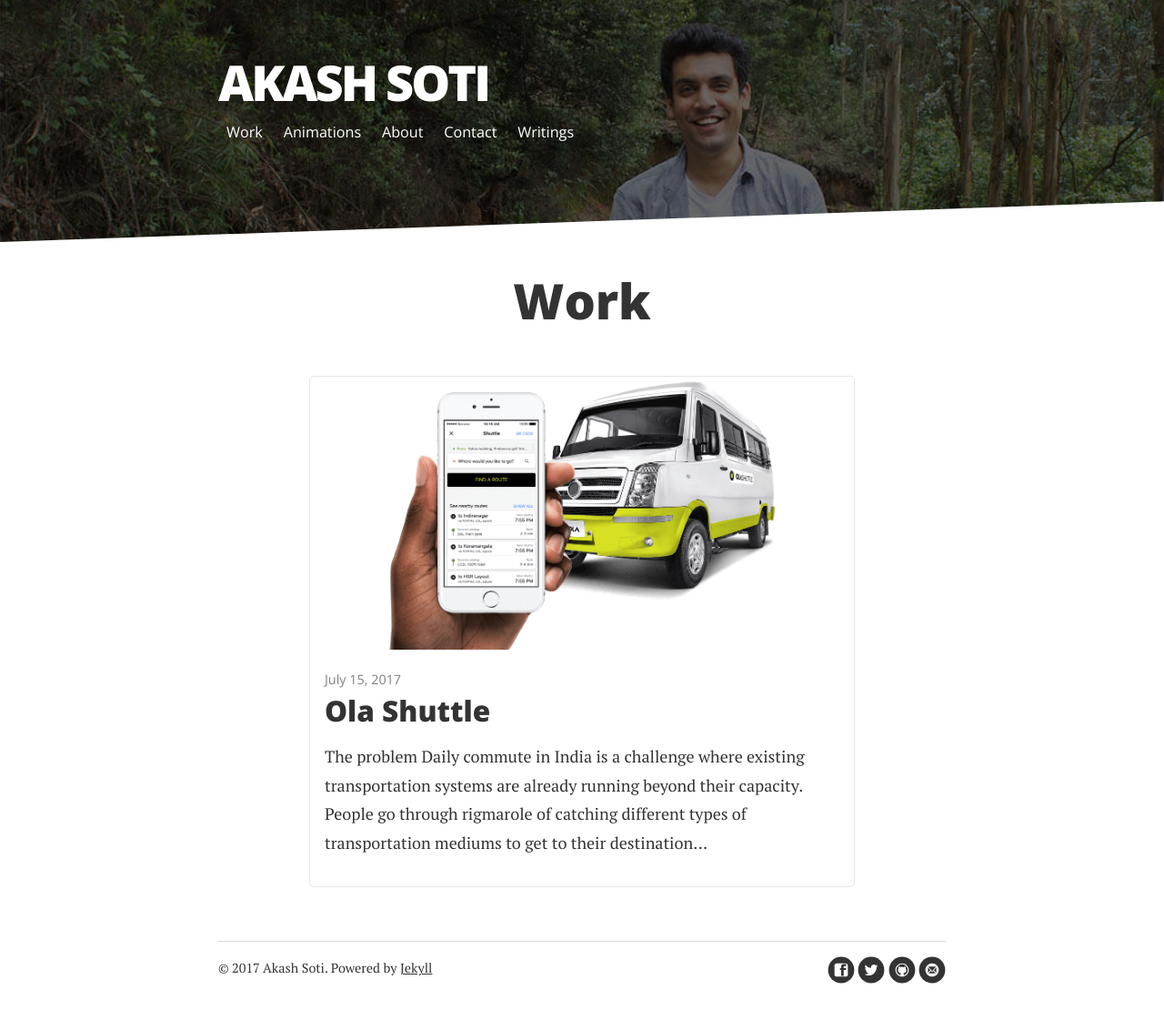
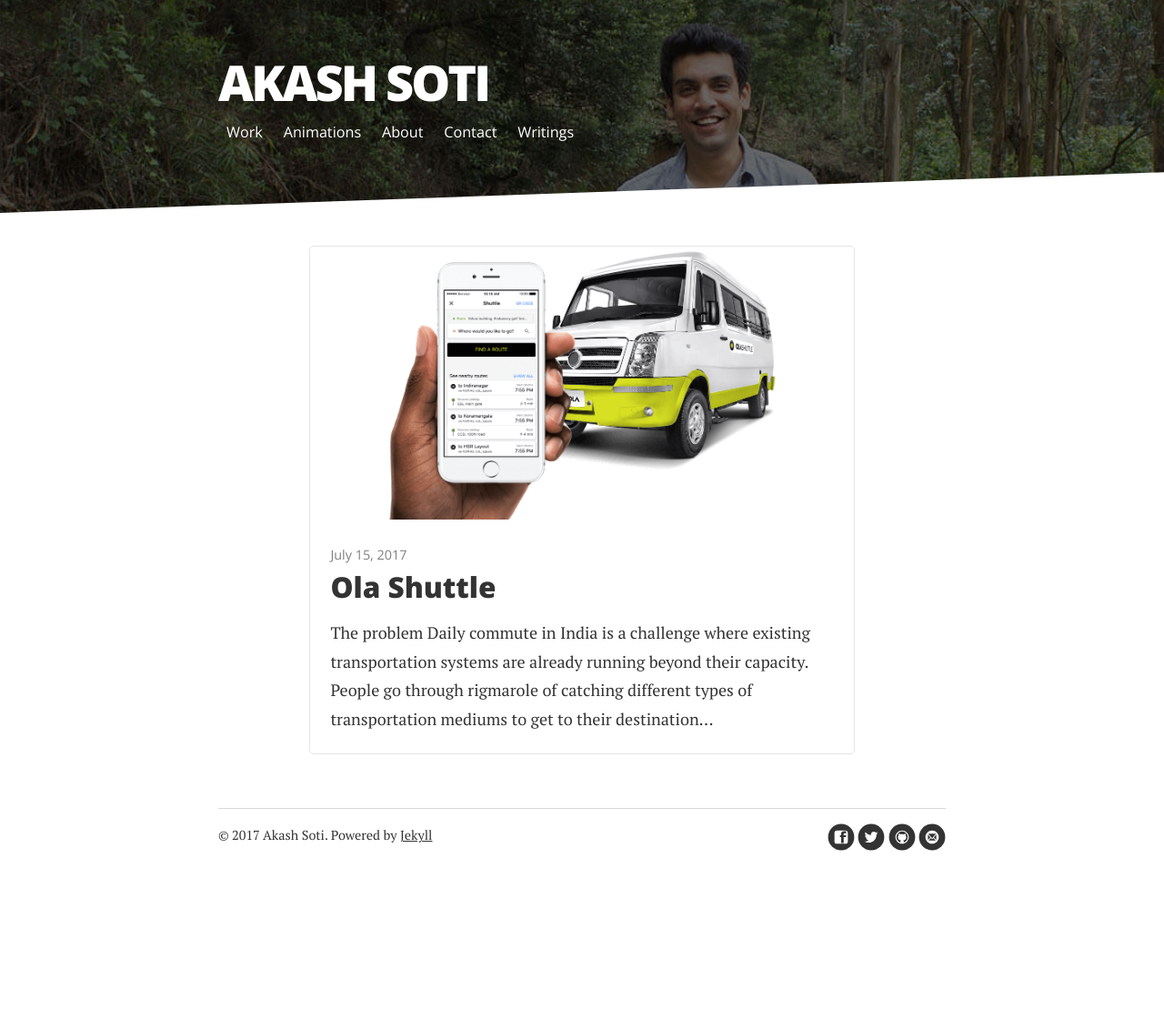
Before and after one commit to akashsoti/akashsoti.github.io, a Jekyll site: the page built from index.html, in a window 1280 px wide. Shown: the whole page at 91% size. Built offline with Jekyll 4.4.1, drawn with Linux system fonts in a browser that asks for light colours; nearby versions of some CDN libraries; the list of posts is cut into pages by our own code; after the commit the page ends 975 px from its top, so only the background shows below that.

Commit message:
layout changes to index

```diff
--- a/assets/scss/breakpoints/_mobileup.scss
+++ b/assets/scss/breakpoints/_mobileup.scss
@@ -482,7 +482,7 @@
 		}
 	}
 	li {
-		margin: 1rem 1rem 0rem 1rem;
+		margin: 1.4rem 1.4rem 1.4rem 1.4rem;
 		position: relative;
 
 		// &:before {
@@ -494,7 +494,9 @@
 		// 	height: 2px;
 		// 	width: 60px;
 		// }
-
+		p{
+			margin-bottom: 0;
+		}
 		a {
 			text-decoration: none;
 
--- a/index.html
+++ b/index.html
@@ -4,12 +4,13 @@
 ---
 
 <div class="home" id="home">
-  <h1 class="pageTitle">Work</h1>
+  <!-- <h1 class="pageTitle">Work</h1> -->
   <ul class="posts noList">
     {% for post in paginator.posts %}
-      <div class="post-feature-image">
+
+      <a href="{{ post.url | prepend: site.baseurl }}"><div class="post-feature-image">
         <img src="{{ '/assets/img/' | prepend: site.baseurl | append: post.image }}" alt="" />
-      </div>
+      </div></a>
       <li>
         <span class="date">{{ post.date | date: '%B %d, %Y' }}</span>
         <h3><a class="post-link" href="{{ post.url | prepend: site.baseurl }}">{{ post.title }}</a></h3>
```
Also changed, not shown: assets/css/style.css.
